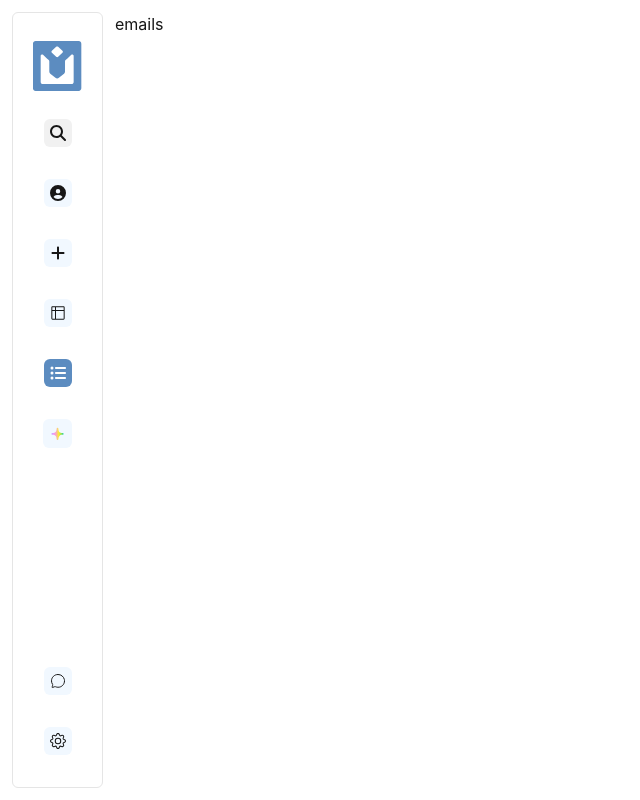
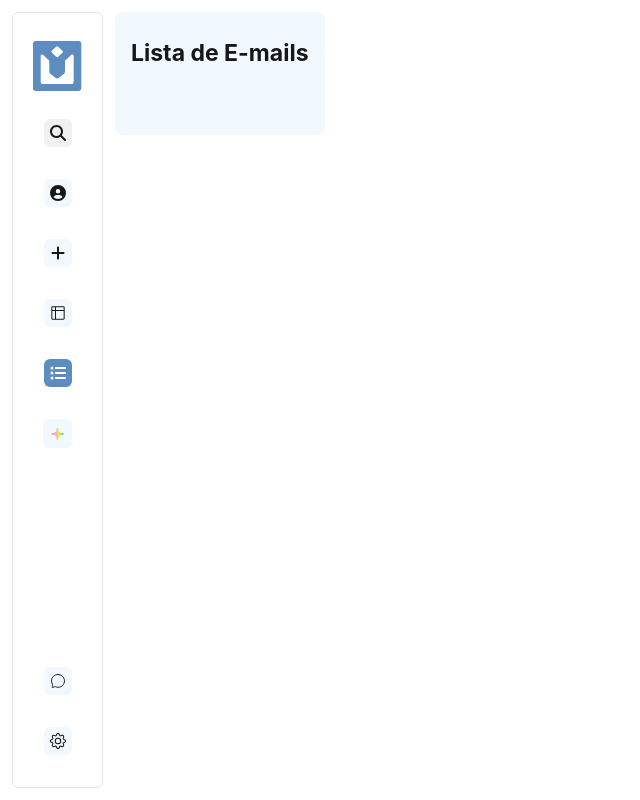
Before and after one commit to BradleyGCF/Email_Maker, a React (Vite) app: page /emails in a window 1280 px wide. Shown: the whole page, without its empty margins (0-640 px from the left). Built offline with nearby package versions, Linux system fonts and the light colour scheme.

Commit message:
Feat. UI - Emails view - title

```diff
--- a/src/screens/emails.tsx
+++ b/src/screens/emails.tsx
@@ -1,3 +1,9 @@
+import Title from '@/modules/core/ui/title'
+import Container from '@/modules/core/ui/viewContainer'
 export const Component = () => {
-  return <div>emails</div>
+  return (
+    <Container>
+      <Title text="Lista de E-mails" />
+    </Container>
+  )
 }
--- a/src/screens/user/profile.tsx
+++ b/src/screens/user/profile.tsx
@@ -1,14 +1,15 @@
 import Title from '@/modules/core/ui/title'
+import Container from '@/modules/core/ui/viewContainer'
 import Plans from '@/modules/users/components/Plans'
 import UserData from '@/modules/users/components/UserData'
 import Buttons from '@/modules/users/components/buttons'
 export const Component = () => {
   return (
-    <div className="bg-extraLightBlue space-y-8 rounded-lg px-4 py-6 pb-16">
+    <Container>
       <Title text="Mi perfil" />
       <UserData />
       <Plans />
       <Buttons />
-    </div>
+    </Container>
   )
 }
```
